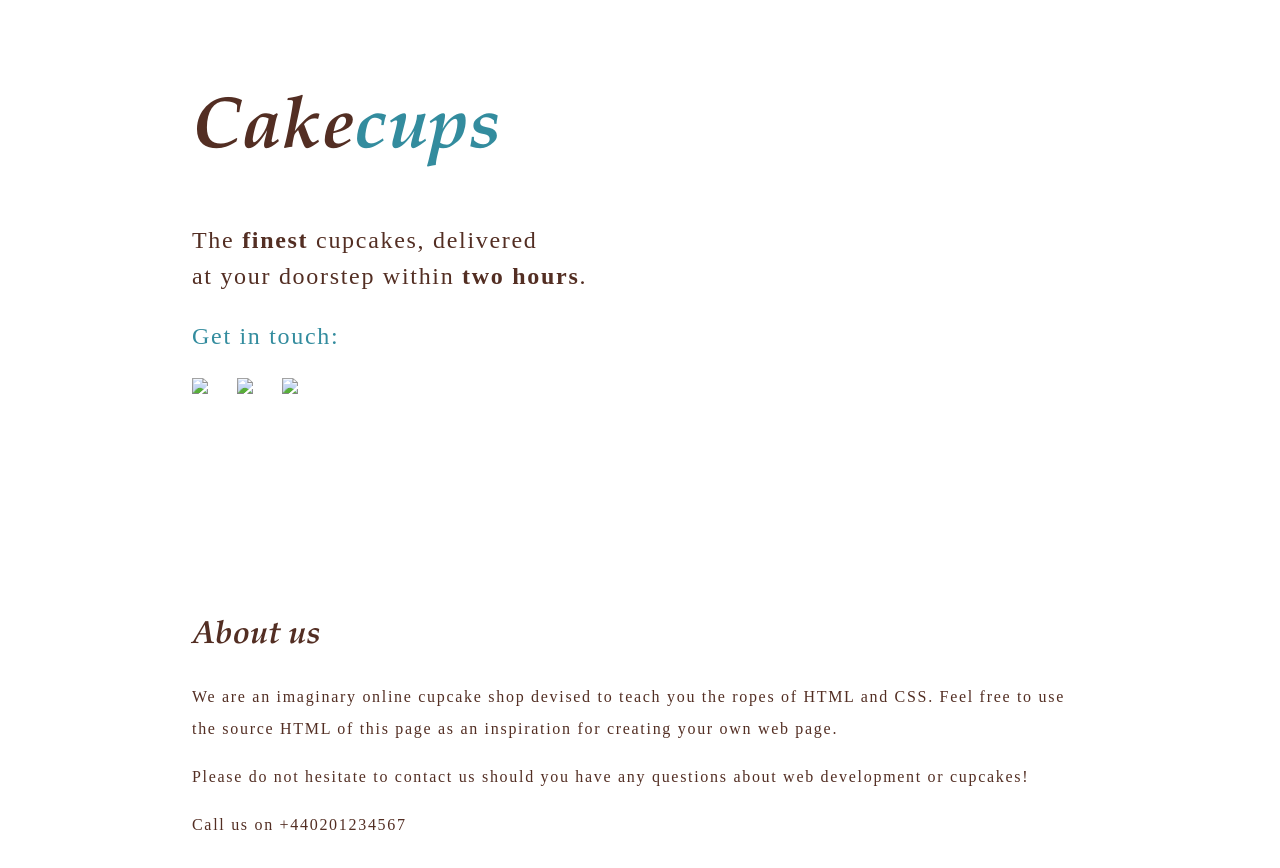
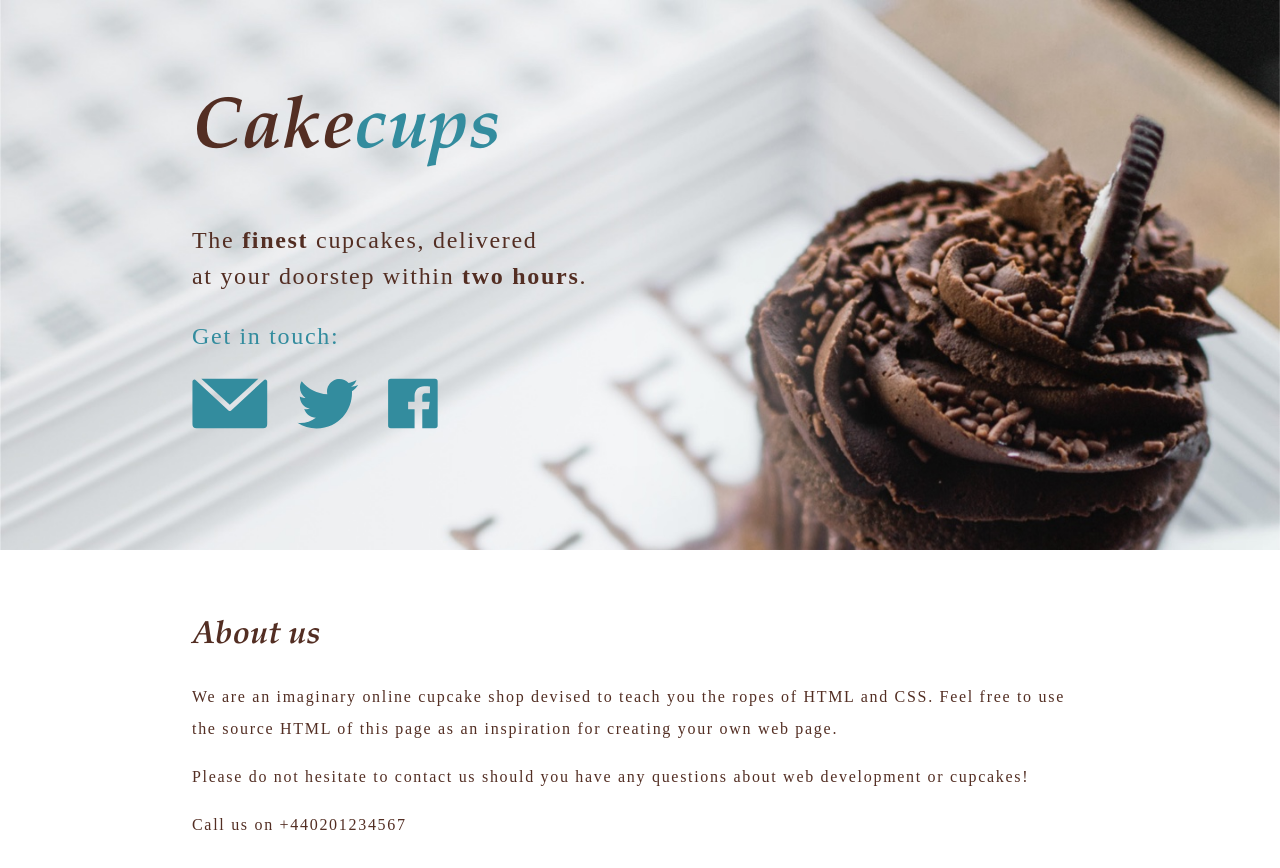
Before and after one commit to Usana123/Cakecups, a plain HTML site: page index.html in a window 1280 px wide. Drawn offline with Linux system fonts and the light colour scheme.

Commit message:
Update index.html

```diff
--- a/index.html
+++ b/index.html
@@ -6,7 +6,7 @@
         }
 
         .homepage-main-section {
-            background-image: url("/examples/cakecups_bg.jpg");
+            background-image: url("/Cakecups/cakecups_bg.jpg");
             height: 550px;
             background-size: cover;
         }
@@ -76,9 +76,9 @@
         </p>
 
         <p>
-            <a class="link-icon" href="mailto:info@datablimp.com"><img src="/examples/cakecups_email.svg"></a>
-            <a class="link-icon" href="https://twitter.com/datablimpltd"><img src="/examples/cakecups_twitter.svg"></a>
-            <a href="https://facebook.com/datablimp"><img src="/examples/cakecups_facebook.svg"></a>
+            <a class="link-icon" href="mailto:info@datablimp.com"><img src="/Cakecups/cakecups_email.svg"></a>
+            <a class="link-icon" href="https://twitter.com/datablimpltd"><img src="/Cakecups/cakecups_twitter.svg"></a>
+            <a href="https://facebook.com/datablimp"><img src="/Cakecups/cakecups_facebook.svg"></a>
         </p>
     </div>
 </div>
```
